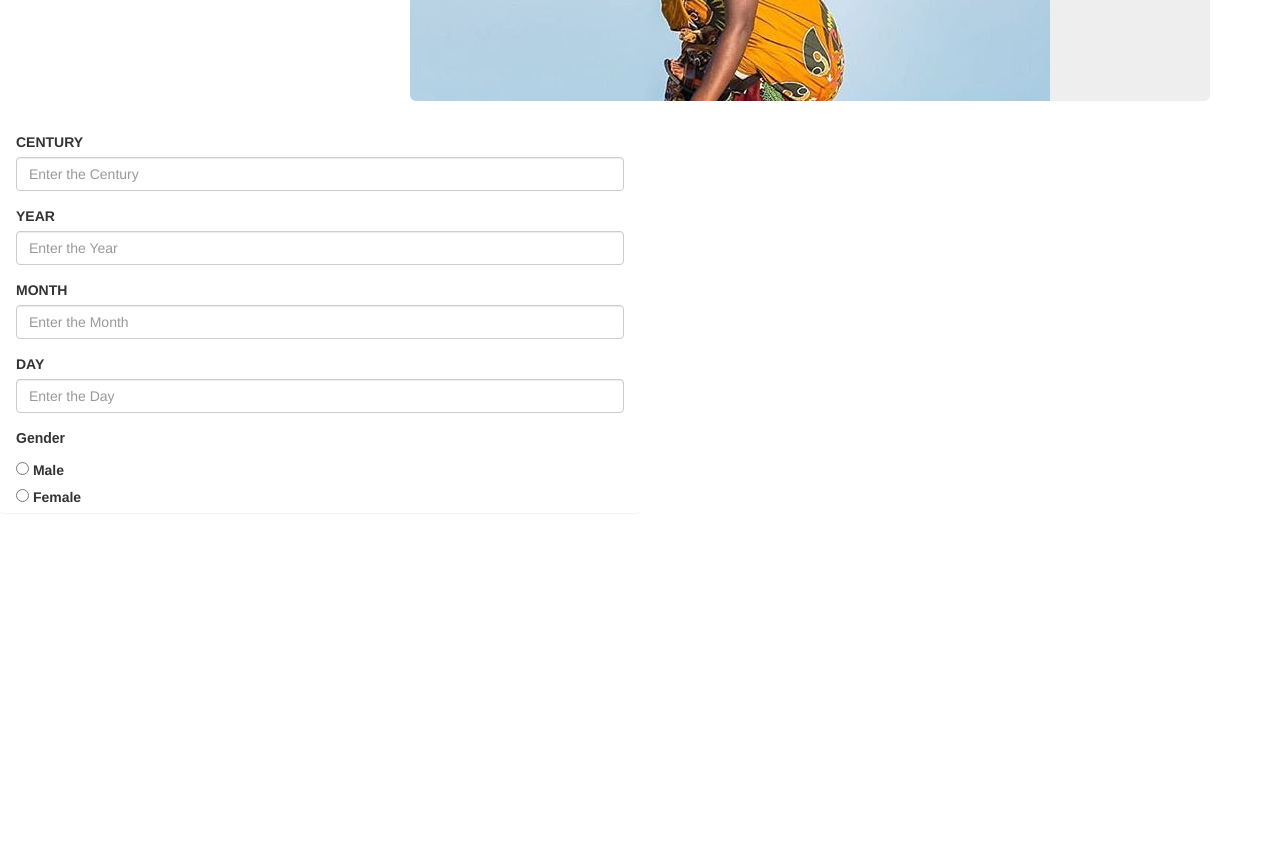
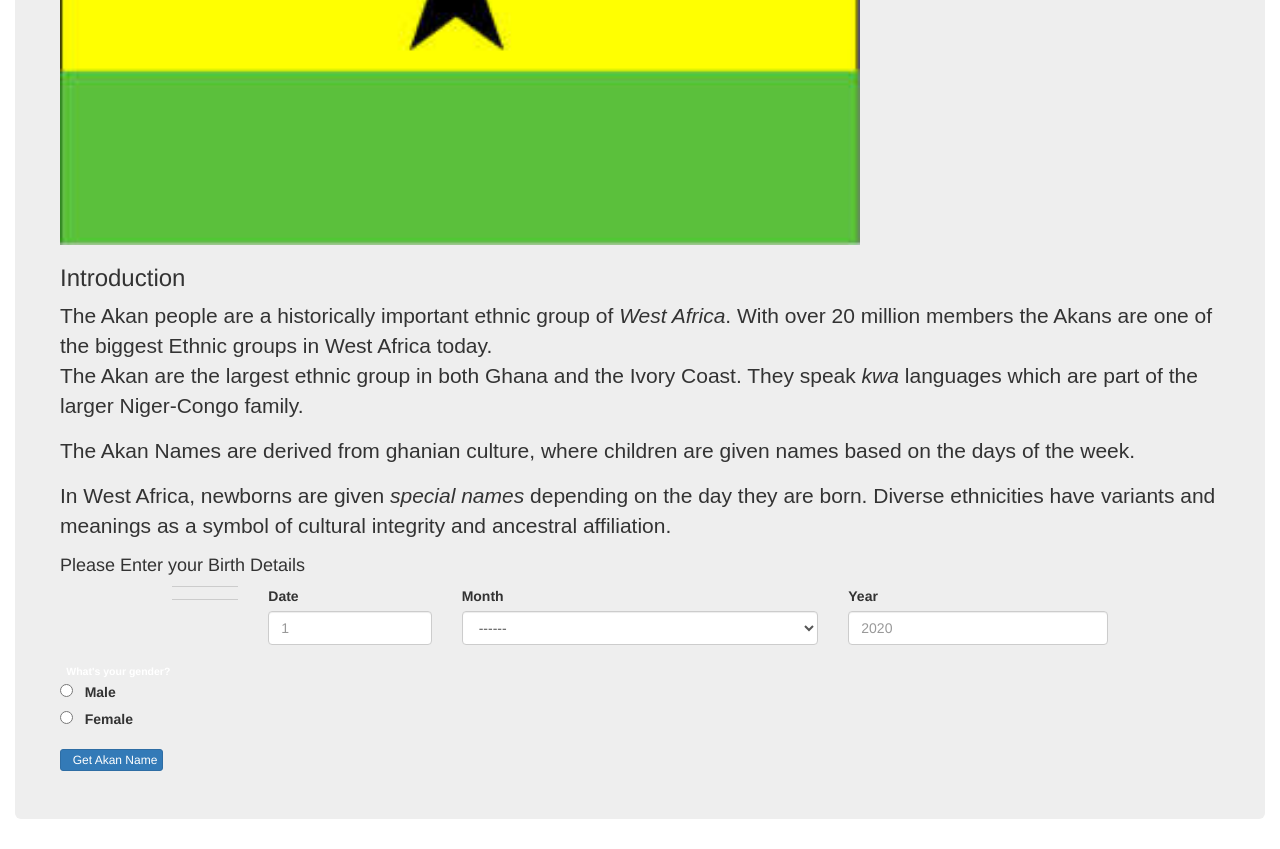
Before and after one commit to halimtullah/image, a plain HTML site: page index.html in a window 1280 px wide. Shown: the part 440-1289 px from the top of the page. Before the commit the page ends 973 px from the top, so only its background shows below. Drawn offline with nearby package versions, Linux system fonts and the light colour scheme.

Commit message:
add everything

```diff
--- a/index.html
+++ b/index.html
@@ -13,51 +13,96 @@
 <body>
     <hr>
 
-    <div class="container">
+    <div class="container-fluid">
         <div class="jumbotron">
-            <h1>AKAN NAMES</h1>
-        </div>
+            <div class="row">
+                <div class="col-12">
+                    <div class="content">
+                        <h2>AKAN NAME GENERATOR</h2>
+                        <img src="image.jpeg/gh-flag.jpeg" width="800px">
 
-    <div class="important">
-        <h2 class="important">Introduction</h2>
-    </div>
-    <p class="important"> The Akan people are a historically important ethnic group of <em>West Africa</em>. With over 20 million members the Akans
+                            <h3>Introduction</h3>
+
+                        <p> The Akan people are a historically important ethnic group of <em>West Africa</em>. With over 20 million members the Akans
                             are one of the biggest Ethnic groups in West Africa today. <br>The Akan are the largest ethnic group in both Ghana and
-        the Ivory Coast. They speak <strong>Kwa</strong> languages which are part of the larger Niger-Congo family.</p>
+                            the Ivory Coast. They speak <em>kwa </em>languages which are part of the larger Niger-Congo family.</p>
 
                             <p> The Akan Names are derived from ghanian culture, where children are given names based on the days of the week.<p>
                             <p>In West Africa, newborns are given <em> special names</em> depending on the day they are born. Diverse ethnicities
                                 have variants and meanings as a symbol of cultural integrity and ancestral affiliation. </p>
                             </div>
-        <div class="col-md6 right">
-            <div class="panel col-sm-6 offset-sm-3">
-                <div class="form-group top-form">
-                    <label for="century" class="labels"><strong>CENTURY</strong></label>
-                    <input type="number" class="form-control" placeholder="Enter the Century" id="ctry" name="Century">
+                            <div id="result">
+                          <!-- div responsible for desplaying results -->
+                          <div id="error" class="response">
+                              <h4> Please Enter your Birth Details</h4>
+                              <!--div responsible for displaying error message -->
+                              <form>
+                                <div class="form-row">
+                                    <!--allows for creation of an inline form -->
+                                    <div class="form-group col-md-1"></div>
+                                    <div class="form-group col-md-1 calendar">
+                                        <span class="input-group-addon" style="font-size:24px; color: rgb(64, 116, 212)"><i class="fa fa-calendar"></i></span>
+                                        <!-- adds calendar icon -->
                                     </div>
-                <div class="form-group">
-                    <label for="year" class="labels"> <strong>YEAR</strong></label>
-                    <input type="number" placeholder="Enter the Year" class="form-control" id="yr" name="Year">
-
+                                    <div class="form-group col-md-2">
+                                        <label for="dd"><b>Date</b></label>
+                                        <!--label for date input box-->
+                                        <input type="number" class="form-control" id="dd" placeholder="1" min="1" max="31" required>
                                     </div>
-                <div class="form-group">
-                    <label for="month" class="labels"> <strong>MONTH</strong></label>
-                    <input type="number" placeholder="Enter the Month" class="form-control" id="mnth" name="Month">
+                                    <div class="form-group col-md-4">
+                                        <label for="mm"><b>Month</b></label>
+                                        <!--label for month input box -->
+                                        <select class="form-control" id="mm">
+                                            <!--creates a list of options to be selected from -->
+                                            <option>------</option>
+                                            <!--placeholder for month input box -->
+                                            <option>January</option>
+                                            <option>February</option>
+                                            <option>March</option>
+                                            <option>April</option>
+                                            <option>May</option>
+                                            <option>June</option>
+                                            <option>July</option>
+                                            <option>August</option>
+                                            <option>September</option>
+                                            <option>October</option>
+                                            <option>November</option>
+                                            <option>December</option>
+                                        </select>
                                     </div>
-                <div class="form-group">
-                    <label for="month" class="labels"> <strong>DAY</strong></label>
-                    <input type="number" placeholder="Enter the Day" class="form-control" id="dy" name="Day">
+                                    <div class="form-group col-md-3">
+                                        <label for="yy"><b>Year</b></label>
+                                        <!--label for year input box-->
+                                        <input type="number" class="form-control" id="yy" placeholder="2020" min="1" max="2020" required>
+                                    </div>
+                                    <div class="form-group col-md-1"></div>
                                 </div>
 
-                <form action="/action_page.php">
-                    <p><strong>Gender</strong></p>
-                    <input type="radio" id="male" name="gender" value="male">
-                    <label for="male">Male</label><br>
-                    <input type="radio" id="female" name="gender" value="female">
-                    <label for="female">Female</label>
+                                <div class="form-group">
+                                    <label class="label">What's your gender?</label>
+                                    <!--label for gender radios -->
+                                    <div class="rdio rdio-default">
+                                        <input type="radio" name="gender" id="male" value="Male">
+                                        <label for="male">&nbsp;&nbsp;<b>Male</b></label>
+                                    </div>
+                                    <div class="rdio rdio-default">
+                                        <input type="radio" name="gender" id="female" value="Female">
+                                        <label for="female">&nbsp;&nbsp;<b>Female</b></label>
+                                    </div>
+                                </div>
+                                <div class="button">
+                                    <button type="submit" onclick="readData(); return false;" class="btn btn-primary btn-xs"><i class="fa fa-search" aria-hidden="true"></i>&nbsp;&nbsp;Get Akan Name</button>
+                                </div>
+                            </form>
+
                           </div>
                             </div>
                         </div>
+            </div>
+
+        </div>
+
+
 
 
 
--- a/styles.css
+++ b/styles.css
@@ -3,32 +3,24 @@ h1{
     font-family: Arial;
     text-align: left;
     color: #ffd700;
-
+    font-style: italic;
 
 }
 .jumbotron {
-    background-image: url("/image.jpeg/akan2img.jpg");
-    display: right;
-    background-color: #fff;
-    height: 500px;
-    width: 800px;
-    background-position: inherit;
-    background-repeat: no-repeat;
-    background-size: innertia;
-    position: relative;
-    float: right;
+    background-color: #e3eafa;
+   padding: 0;
+   margin:0%;
+   border-radius: 0px;
+   float: right;
 }
+.container-fluid {
+    padding: 0;
+  }
 h2{
     font-style: italic;
     color: rgb(0, 217, 255);
 }
 
-image {
-        border: 1px solid #ddd;
-        border-radius: 4px;
-        padding: 5px;
-        width: 150px;
-      }
 
 
 p{
```
Also changed, not shown: akan.js (+13 -20 lines). Lines whose indentation alone changed are shown as unchanged.
